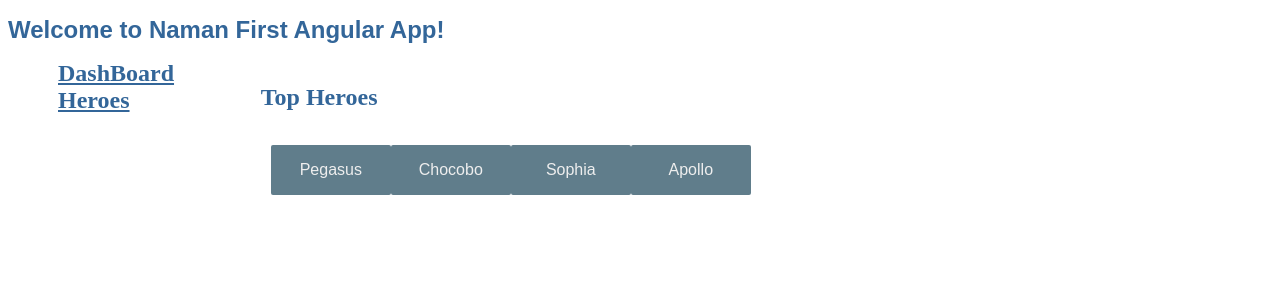
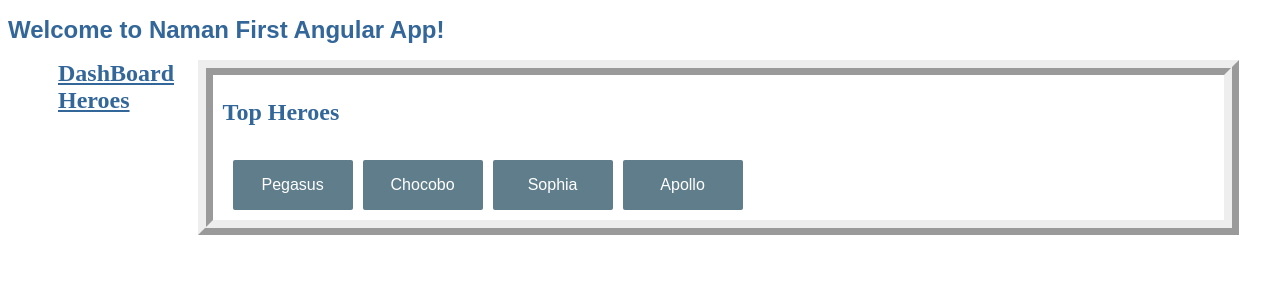
Before and after one commit to namanchopra21087/angular-tour-of-heroes, an Angular app: page /dashboard in a window 1280 px wide. Shown: the top 300 px of the page. Built offline with nearby package versions, Linux system fonts and the light colour scheme.

Commit message:
Addning Css related chanegs

```diff
--- a/src/app/app.component.css
+++ b/src/app/app.component.css
@@ -30,11 +30,13 @@
 }
 
 .leftHalf{
-    width: 20%;
+    width: 15%;
+    height: 70%;
     left: 0%;
     float: left;
 }
 .rightHalf{
+    border:ridge 15px;
     width: 80%;
     right: 0%;
     float: left;
--- a/src/app/dashboard/dashboard.component.css
+++ b/src/app/dashboard/dashboard.component.css
@@ -10,9 +10,10 @@
 .module {
     display: inline-block;
     text-align: center;
-    color: #eee;
+    color: white;
+    background-color:#607d8b;
     max-height: 120px;
     min-width: 120px;
-    background-color: #607d8b;
     border-radius: 2px;
+    margin-left: 10px;
   }
--- a/src/app/heroes/heroes.component.css
+++ b/src/app/heroes/heroes.component.css
@@ -12,6 +12,7 @@
     margin-right: .8em;
     border-radius: 4px 0 0 4px;
     vertical-align: top;
+    margin-top: 5px;
   }
 .selected {
     background-color: #CFD8DC !important;
@@ -20,7 +21,7 @@
 .columnLeft {
     float: left;
     padding: 10px;
-    height: 300px; /* Should be removed. Only for demonstration */
+    height: 400px; /* Should be removed. Only for demonstration */
 }
 .columnRight {
     float: left;
--- a/src/styles.css
+++ b/src/styles.css
@@ -8,6 +8,7 @@ h2,h3{
     color:#369;
     font-family:'Times New Roman', Times, serif;
     font-size:x-large;
+    margin-left: 10px;
 }
 .heroesHeader{
     color:#369;
```
